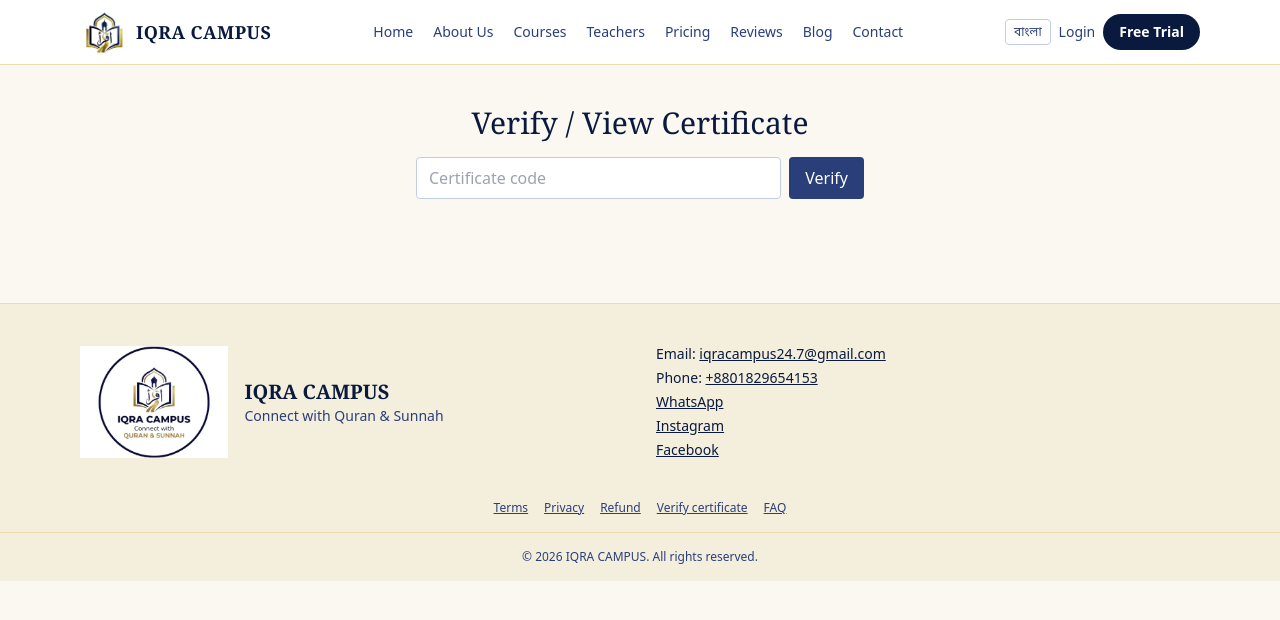
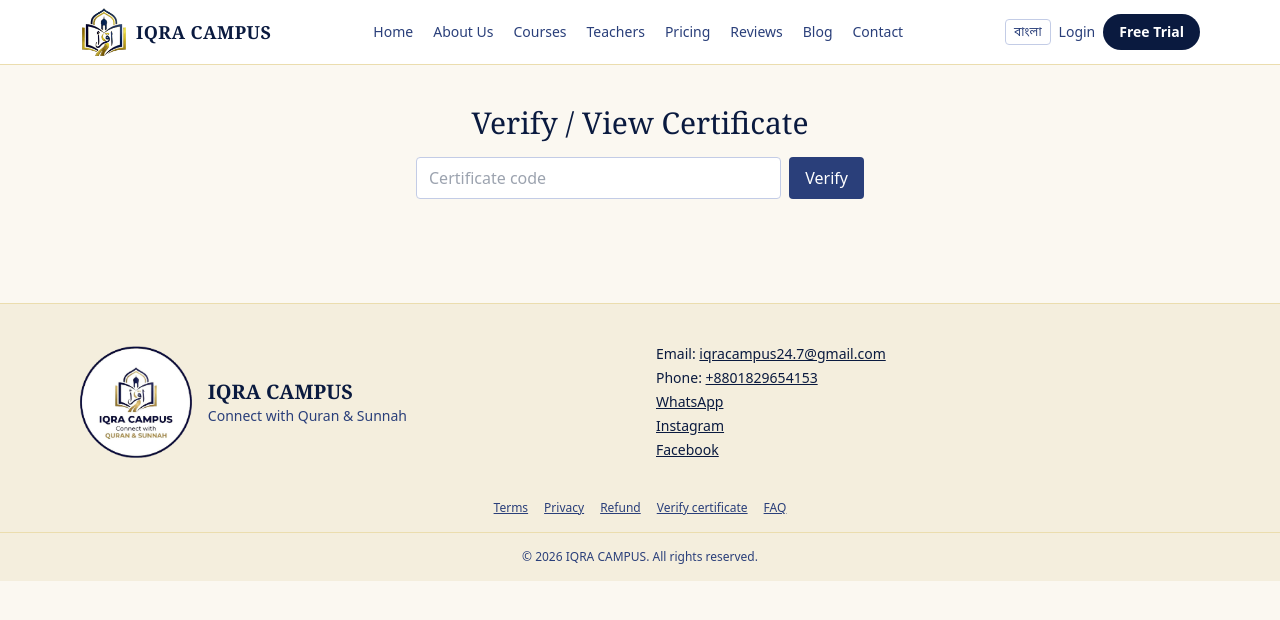
Before and after one commit to Iqra-Campus/iqra-website, a Next.js app: page /en/certificate in a window 1280 px wide. Shown: the top 620 px of the page. Built offline with nearby package versions, Linux system fonts and the light colour scheme; no server answers.

Commit message:
Transparent-background logos (PNG) for footer, header and certificate

```diff
--- a/src/app/[lang]/certificate/page.tsx
+++ b/src/app/[lang]/certificate/page.tsx
@@ -49,7 +49,7 @@ function Inner() {
         <>
           <p className="mt-6 text-center font-medium text-sage-700 print:hidden">✔ {t.valid}</p>
           <div className="mt-4 rounded border-4 border-double border-gold-400 bg-white p-8 text-center">
-            <Image src="/brand/logo-mark.jpg" alt="IQRA CAMPUS" width={90} height={90} className="mx-auto h-24 w-24 object-contain" />
+            <Image src="/brand/logo-mark.png" alt="IQRA CAMPUS" width={90} height={90} className="mx-auto h-24 w-24 object-contain" />
             <p className="mt-2 font-serif text-lg tracking-widest text-sage-900">IQRA CAMPUS</p>
             <h2 className="mt-6 font-serif text-3xl text-gold-600">{t.cert}</h2>
             <p className="mt-6 text-sage-700">{t.certify}</p>
--- a/src/components/Footer.tsx
+++ b/src/components/Footer.tsx
@@ -8,7 +8,7 @@ export default function Footer({ lang }: { lang: Locale }) {
     <footer className="print:hidden mt-16 border-t border-gold-200 bg-cream">
       <div className="mx-auto grid max-w-6xl gap-8 px-4 py-10 md:grid-cols-2">
         <div className="flex items-center gap-4">
-          <Image src="/brand/logo-full.jpg" alt={t.name} width={120} height={120} className="h-28 w-auto object-contain" />
+          <Image src="/brand/logo-full.png" alt={t.name} width={120} height={120} className="h-28 w-auto object-contain" />
           <div>
             <p className="font-serif text-xl font-semibold text-sage-900">{t.name}</p>
             <p className="text-sm text-sage-700">{t.tagline}</p>
--- a/src/components/Header.tsx
+++ b/src/components/Header.tsx
@@ -17,7 +17,7 @@ export default function Header({ lang }: { lang: Locale; path?: string }) {
     <header className="print:hidden sticky top-0 z-40 border-b border-gold-200 bg-white/95 backdrop-blur">
       <div className="mx-auto flex max-w-6xl items-center justify-between gap-3 px-4 py-2">
         <Link href={`/${lang}`} className="flex items-center gap-2">
-          <Image src="/brand/logo-mark.jpg" alt={t.name} width={48} height={48} className="h-12 w-12 object-contain" priority />
+          <Image src="/brand/logo-mark.png" alt={t.name} width={48} height={48} className="h-12 w-12 object-contain" priority />
           <span className="font-serif text-base font-semibold leading-tight tracking-wide text-navy-900 sm:text-lg">{t.name}</span>
         </Link>
 
```
Also changed, not shown: public/brand/logo-full.png (added), public/brand/logo-mark.png (added).
